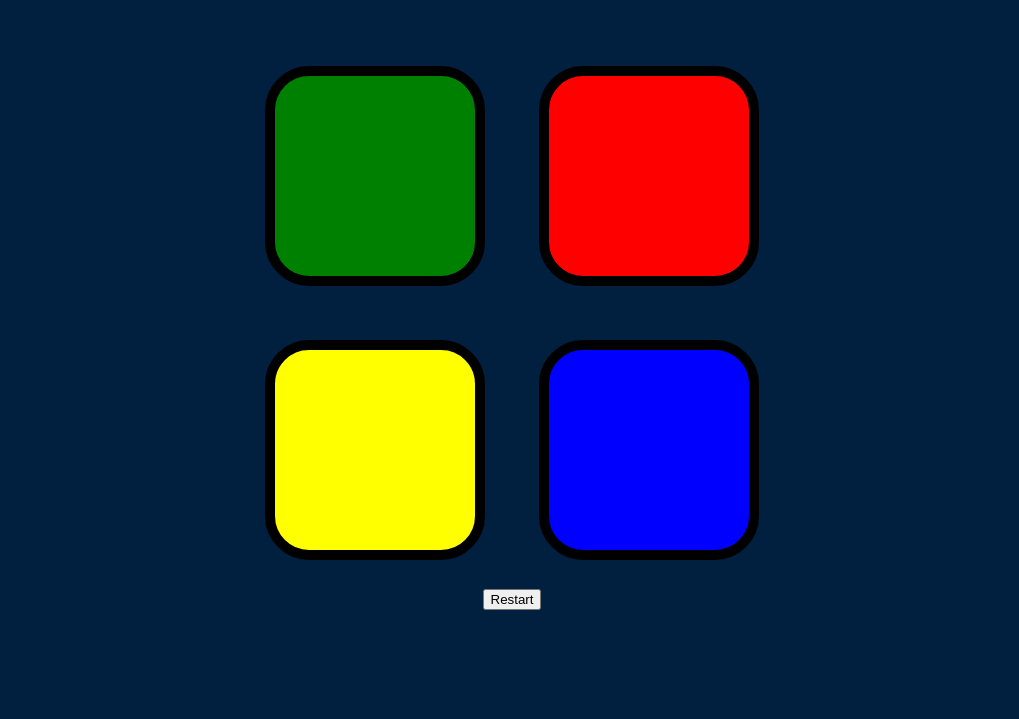
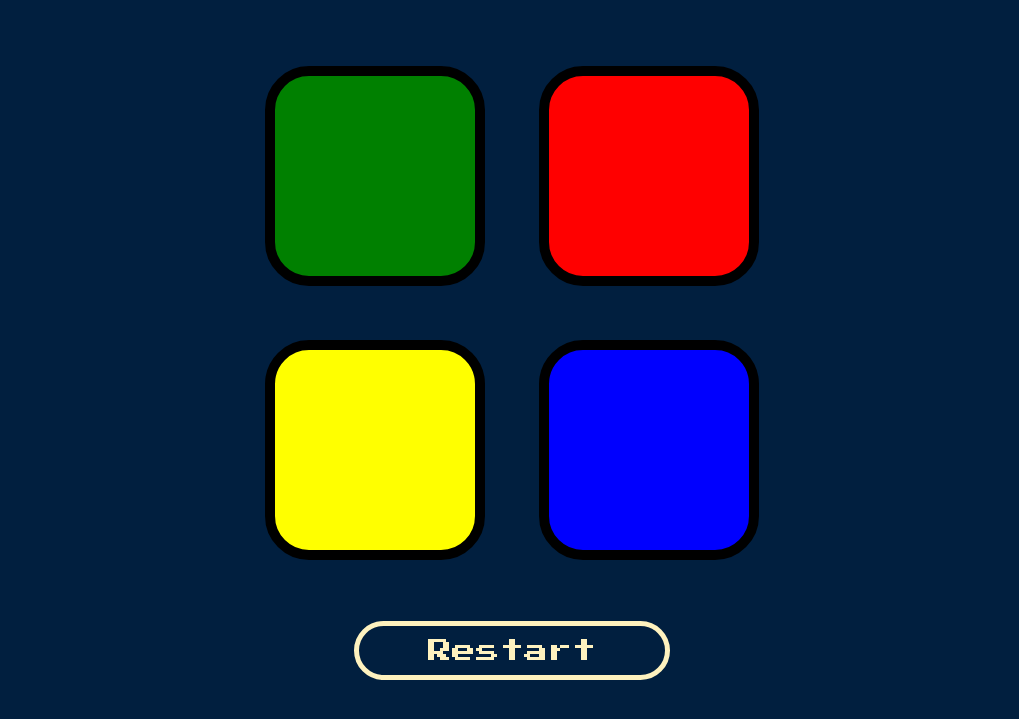
Before and after one commit to kavishingly/Simon-Game, a plain HTML site: page index.html in a window 1280 px wide. Shown: the part 133-852 px from the top of the page, without its empty margins (128-1147 px from the left). Before the commit the page ends 800 px from the top, so only its background shows below. Drawn offline with nearby package versions, Linux system fonts and the light colour scheme.

Commit message:
styled button

```diff
--- a/styles.css
+++ b/styles.css
@@ -1,6 +1,18 @@
 body {
   text-align: center;
   background-color: #011F3F;
+}
+button{
+  display: inline-block;
+  background-color: #011F3F;
+  color: #FEF2BF;
+  font-family: 'Press Start 2P', cursive;
+  width: 50%;
+  margin: 5% auto;
+  padding: 2% 8%;
+  border: 5px solid #FEF2BF;
+  border-radius: 40px;
+  font-size: 1.5rem;
 }
 
 #level-title {
```
